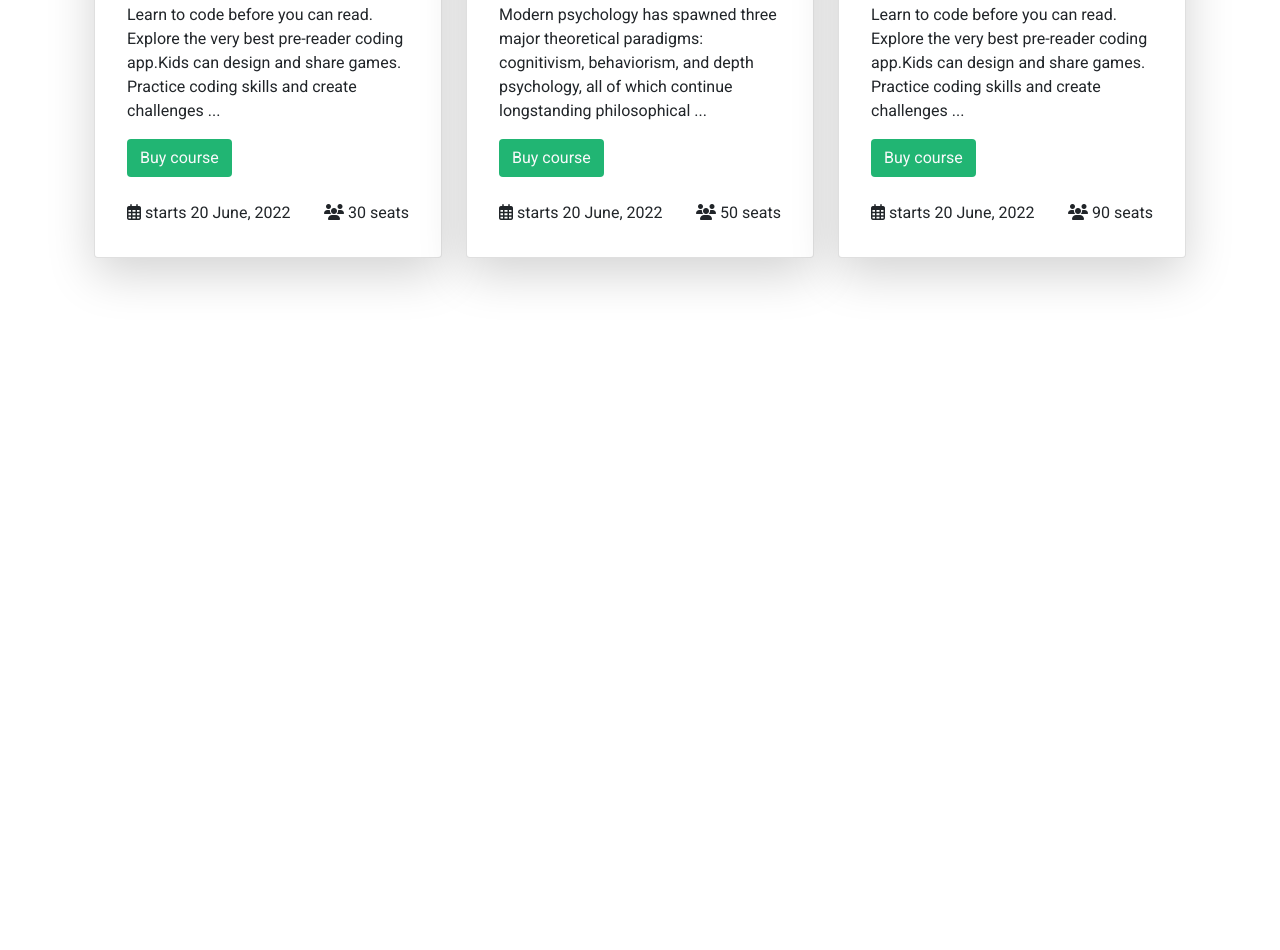
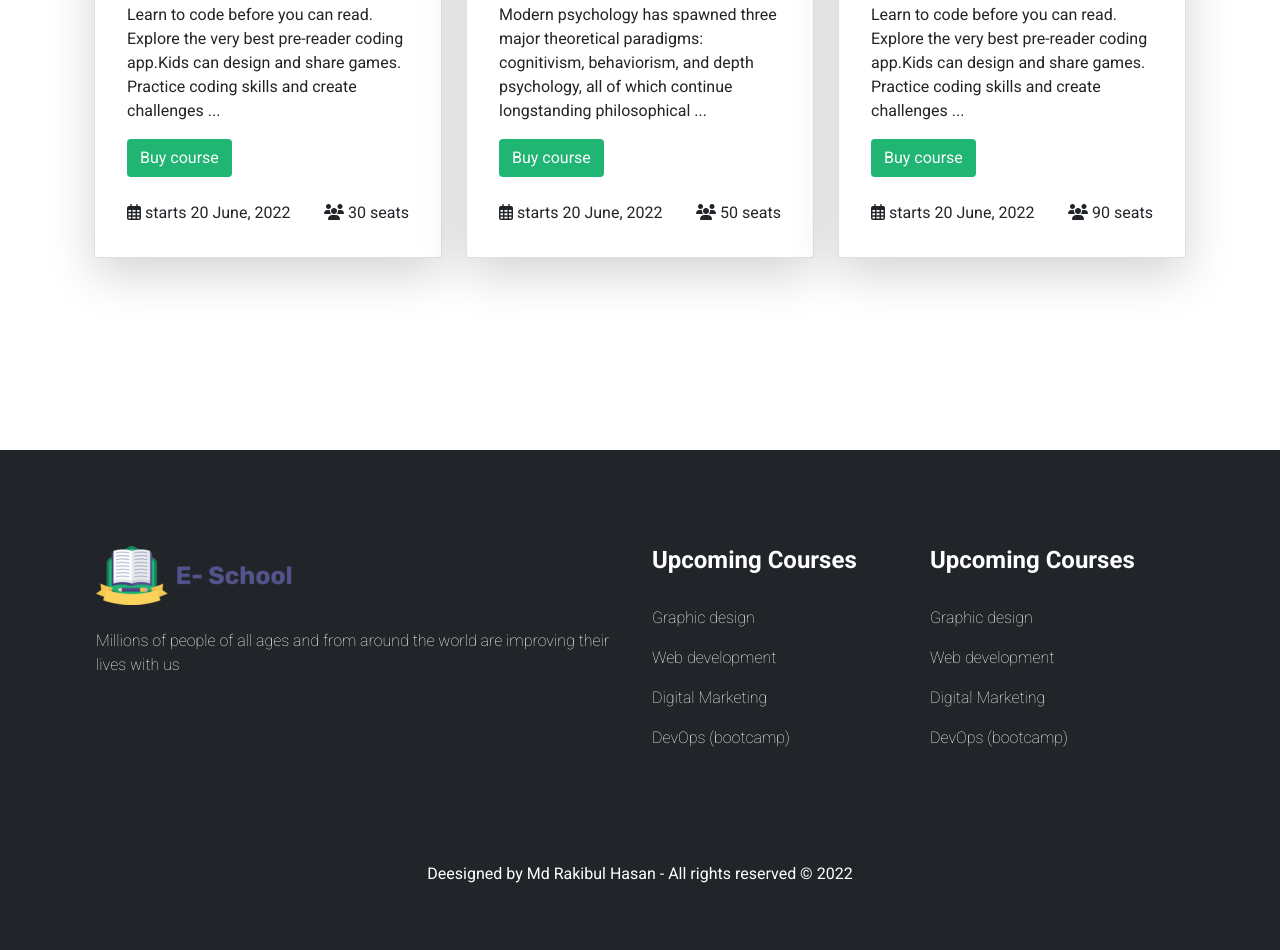
Before and after one commit to rakibulhasan-swe/e-school, a plain HTML site: page index.html in a window 1280 px wide. Shown: the part 1348-2298 px from the top of the page. Before the commit the page ends 1702 px from the top, so only its background shows below. Drawn offline with nearby package versions, Linux system fonts and the light colour scheme.

Commit message:
footer added

```diff
--- a/index.html
+++ b/index.html
@@ -159,7 +159,35 @@
             </div>
         </section>
         <!-- course section end  -->
+        <section class="container py-5">
+
+        </section>
     </main>
+    <!-- main section ends -->
+
+    <footer class="p-5 bg-dark">
+        <div class="row p-5 gy-5 text-white fw-lighter">
+            <div class="col-12 col-lg-6">
+                <img src="./ICON/Logo.png" alt="" srcset="">
+                <p class="pt-4">Millions of people of all ages and from around the world are improving their lives with us</p>
+            </div>
+            <div class="col-12 col-lg-3">
+                <h4 class="fw-bold pb-4">Upcoming Courses</h4>
+                <p>Graphic design</p>
+                <p>Web development</p>
+                <p>Digital Marketing</p>
+                <p>DevOps (bootcamp)</p>
+            </div>
+            <div class="col-12 col-lg-3">
+                <h4 class="fw-bold pb-4">Upcoming Courses</h4>
+                <p>Graphic design</p>
+                <p>Web development</p>
+                <p>Digital Marketing</p>
+                <p>DevOps (bootcamp)</p>
+            </div>
+        </div>
+        <p class="text-white text-center mt-5">  Deesigned by Md Rakibul Hasan - All rights reserved &copy; 2022</p>
+    </footer>
 
 
 
```
